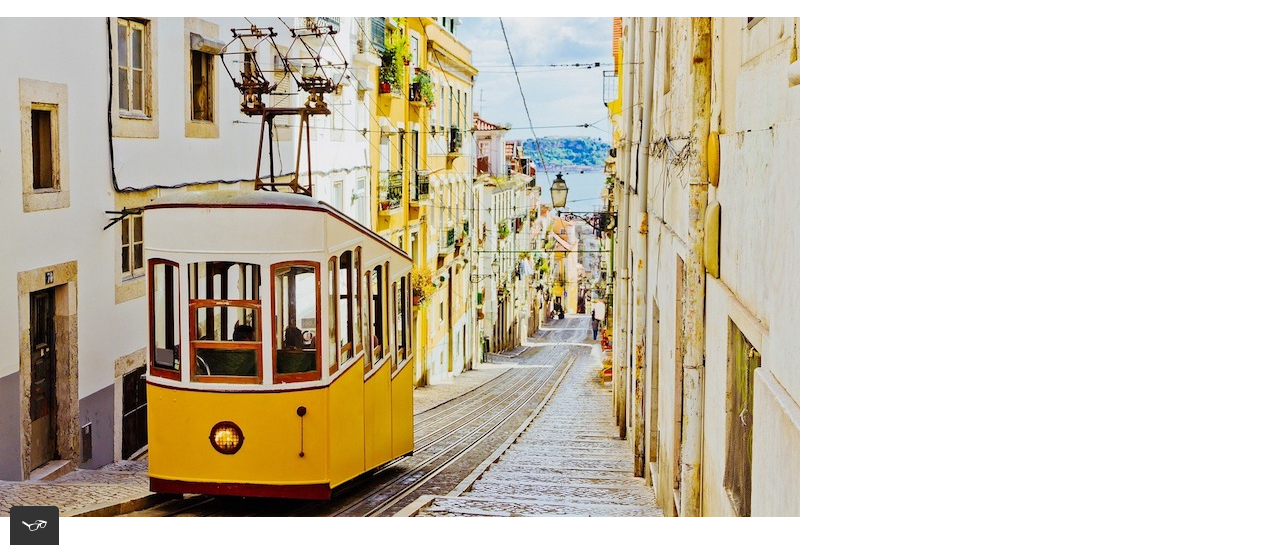
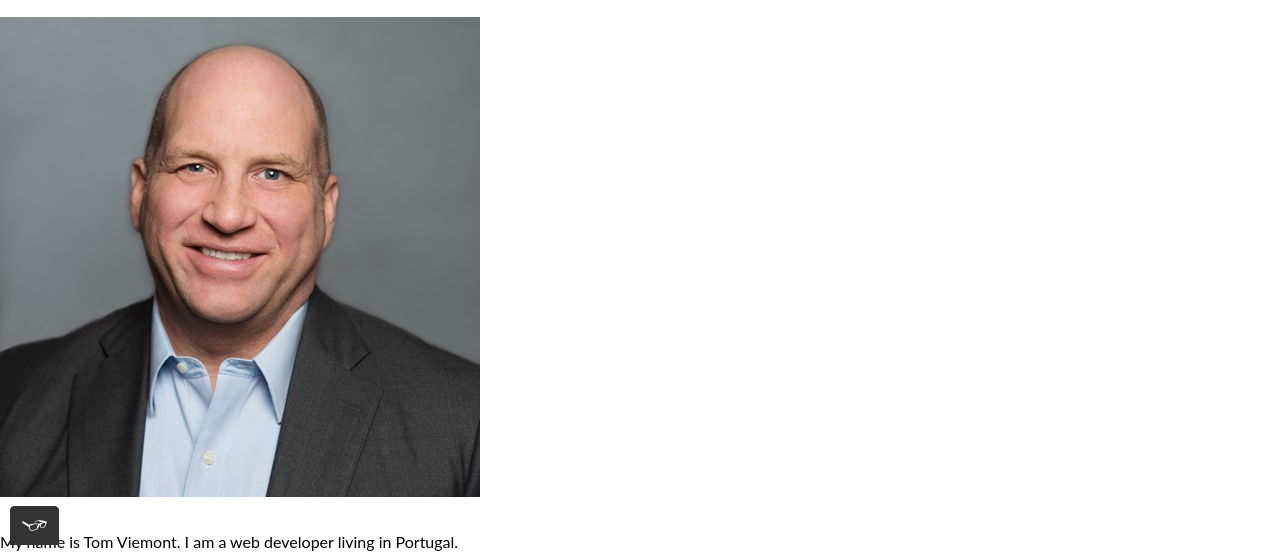
Before and after one commit to tomheartstacos/viemont-portfolio-website, a plain HTML site: page about.html in a window 1280 px wide. Shown: the part 255-808 px from the top of the page. Drawn offline with nearby package versions, Linux system fonts and the light colour scheme.

Commit message:
Changed pics & alt tag

```diff
--- a/about.html
+++ b/about.html
@@ -36,7 +36,7 @@
       <div class="image-wrap">
         <h1 class="article__heading">About</h1>
           <p class="article__paragraph">
-          <img class="rotate-vert-center" src="img/bica-light.jpg" alt="Ascensor da Bica: The nineteenth century funicular ascends one of Lisbon’s steepest hills between Rua de São Paulo and Largo do Calhariz via Rua da Bica de Duarte Belo." >
+          <img class="rotate-vert-center" src="Tom_Viemont_pic.jpg" alt="Ascensor da Bica: The nineteenth century funicular ascends one of Lisbon’s steepest hills between Rua de São Paulo and Largo do Calhariz via Rua da Bica de Duarte Belo." >
           <br>
           <br>
             My name is Tom Viemont. I am a web developer living in Portugal.
```
Also changed, not shown: index.html (+1 -1 lines).
